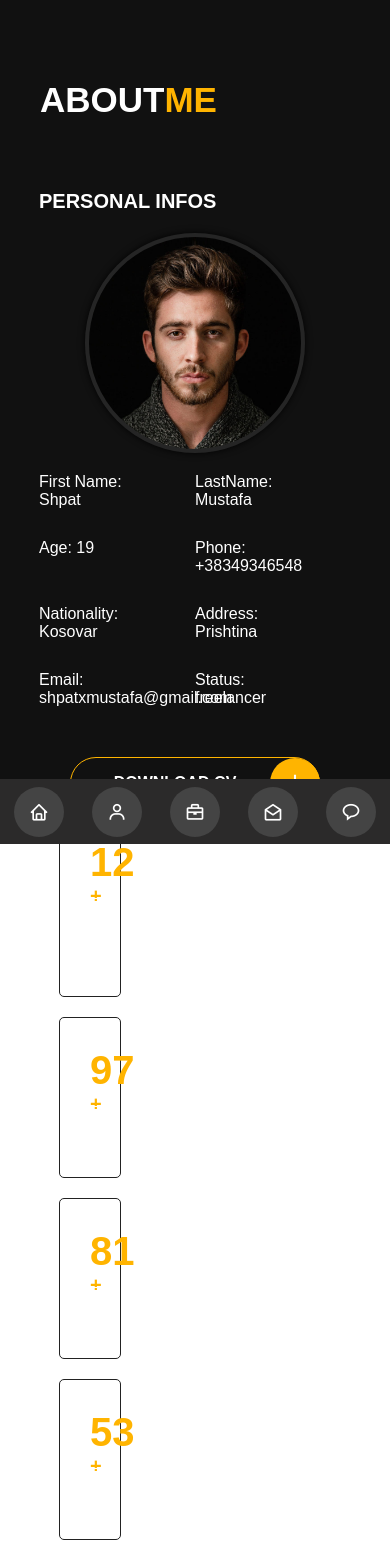
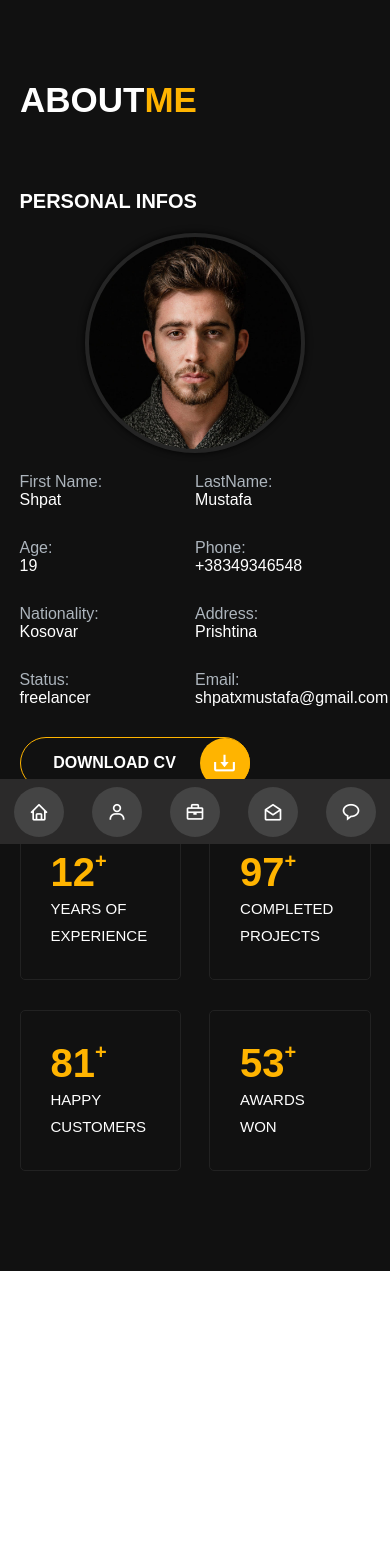
Before and after one commit to shpatmustafa/MyPortofolio, a React (Create React App) app: page /about in a window 390 px wide. After the commit the page ends 1271 px from the top, so only its background shows below. Built offline with nearby package versions, Linux system fonts and the light colour scheme.

Commit message:
About-responsive

```diff
--- a/public/style/main.css
+++ b/public/style/main.css
@@ -8,7 +8,7 @@ a {
   text-decoration: none;
 }
 .container {
-  width: 80%;
+  width: 90%;
   margin: auto;
 }
 .title {
@@ -265,6 +265,9 @@ a {
   flex-wrap: wrap;
   padding: 20px 0px;
 }
+.info-data span {
+  color: #adb5bd;
+}
 .info-data div {
   width: 50%;
   padding-bottom: 30px;
@@ -297,9 +300,6 @@ a {
 }
 .about-button {
   width: 230px;
-  margin-left: 80px;
-  position: absolute;
-  top: 67%;
 }
 /*Experience block*/
 .experience {
--- a/public/style/mobile.css
+++ b/public/style/mobile.css
@@ -71,6 +71,9 @@
     background: hsl(42, 100%, 50%);
   }
   /*About*/
+  .about {
+    height: 100%;
+  }
   .about-title {
     display: none;
   }
@@ -100,6 +103,12 @@
   }
   .info-data {
     width: 100%;
+    padding-bottom: 0%;
+    display: flex;
+  }
+  .info-data span {
+    display: block;
+    color: #adb5bd;
   }
   .info-data p {
     width: 70%;
@@ -107,7 +116,7 @@
   .about-subtitle {
     padding-left: 0;
     font-size: 35px;
-    padding-left: 40px;
+    padding-left: 20px;
   }
   .about-secondtitle {
     font-size: 35px;
@@ -115,4 +124,26 @@
   .about-me {
     flex-direction: column;
   }
+  .experience {
+    width: calc(50% - 4%);
+    margin-top: 10px;
+    margin-left: 0px;
+  }
+  .experience-years {
+    width: 100%;
+    display: flex;
+    flex-wrap: wrap;
+    justify-content: space-between;
+  }
+  .experience-container {
+    width: 100%;
+    margin-top: 20px;
+    margin-bottom: 80px;
+  }
+  .year-experience p::before {
+    display: none;
+  }
+  .year-experience p {
+    padding-left: 0px;
+  }
 }
--- a/src/pages/About.js
+++ b/src/pages/About.js
@@ -56,34 +56,54 @@ const About = () => {
             <div className="about-image home-image"></div>
             <div className="info-data">
               <div>
-                <p>First Name: {personalInfo.Name}</p>
+                <p>
+                  <span>First Name:</span> {personalInfo.Name}
+                </p>
               </div>
               <div>
-                <p>LastName: {personalInfo.LastName}</p>
+                <p>
+                  <span>LastName:</span> {personalInfo.LastName}
+                </p>
               </div>
               <div>
-                <p>Age: {personalInfo.Age}</p>
+                <p>
+                  <span>Age:</span> {personalInfo.Age}
+                </p>
               </div>
               <div>
-                <p>Phone: {personalInfo.Phone}</p>
+                <p>
+                  <span>Phone:</span> {personalInfo.Phone}
+                </p>
               </div>
               <div>
-                <p>Nationality: {personalInfo.Nationality}</p>
+                <p>
+                  <span>Nationality: </span>
+                  {personalInfo.Nationality}
+                </p>
               </div>
               <div>
-                <p>Address: {personalInfo.Address}</p>
+                <p>
+                  <span>Address: </span>
+                  {personalInfo.Address}
+                </p>
               </div>
               <div>
-                <p>Email: {personalInfo.Email}</p>
+                <p>
+                  <span>Status: </span>
+                  {personalInfo.Status}
+                </p>
               </div>
               <div>
-                <p>Status: {personalInfo.Status}</p>
+                <p>
+                  <span>Email: </span>
+                  {personalInfo.Email}
+                </p>
               </div>
             </div>
             <Button
               icon="bx bx-download"
               text="DOWNLOAD CV"
-              classes="home-button btn"
+              classes="about-button btn"
             />
           </div>
           <div className="experience-container">
```
